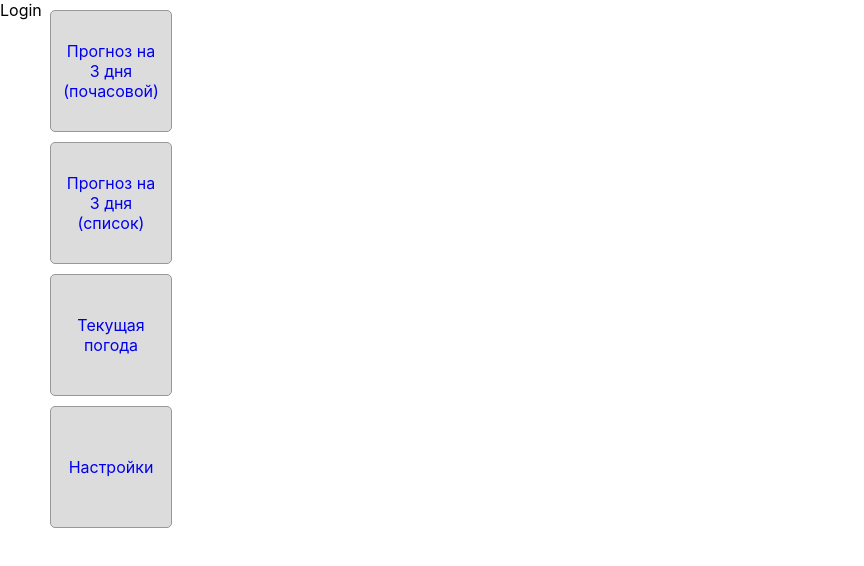
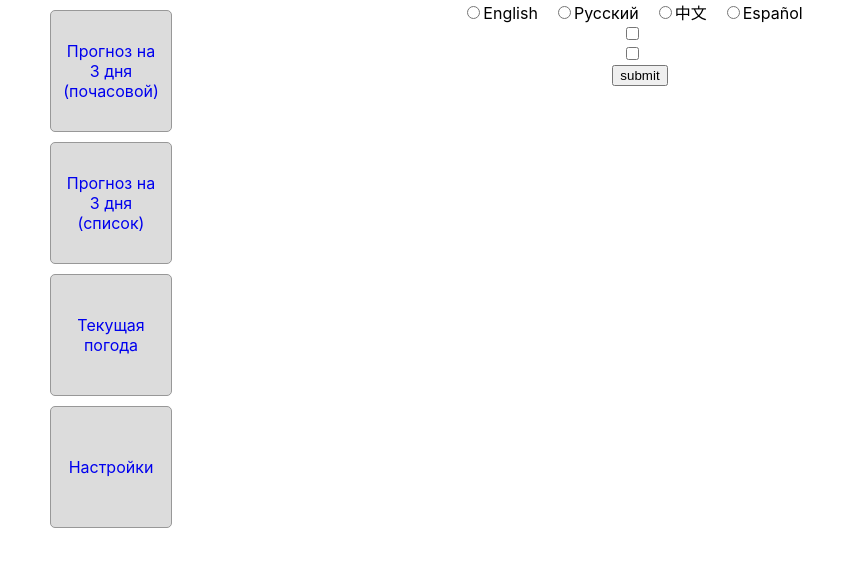
Before and after one commit to valenok31/weather, a React (Create React App) app: page /login in a window 1280 px wide. Shown: the top 566 px of the page, without its empty margins (0-864 px from the left). Built offline with nearby package versions, Linux system fonts and the light colour scheme; no server answers.

Commit message:
- Login
Working version 1.0

```diff
--- a/src/App.js
+++ b/src/App.js
@@ -45,7 +45,6 @@ class App extends React.Component {
                         <Route path='/login' element={<Login/>}/>
                     </Routes>
                 </div>
-
             </div>
         )
     }
--- a/src/components/Login/Login.js
+++ b/src/components/Login/Login.js
@@ -1,9 +1,61 @@
 import React from "react";
+import s from "./Login.module.css";
+import {Formik, Field, Form} from "formik";
 
-class Login extends React.Component{
-    render(){
-        return <div>Login</div>
-}
+class Login extends React.Component {
+    render() {
+        return (<>
+            <Formik
+                initialValues={{
+                    windVisualization: 0,
+                    scaleTemperature: 0,
+                    theme: 0,
+                    language: 0,
+                }}
+                onSubmit={(values) => {
+                    console.log(values)
+
+                }}
+            >
+
+                {({values}) => (
+                    <Form className={s.table}>
+                        <div>
+                            <div>
+                                <label>
+                                    <Field type="radio" name="language" value="en"/>
+                                    English
+                                </label>
+                                <label>
+                                    <Field type="radio" name="language" value="ru"/>
+                                    Русский
+                                </label>
+                                <label>
+                                    <Field type="radio" name="language" value="zh"/>
+                                    中文
+                                </label>
+                                <label>
+                                    <Field type="radio" name="language" value="es"/>
+                                    Español
+                                </label>
+                            </div>
+                            <div>
+                                <label>
+                                    <Field type="checkbox" name="windVisualization"/>
+                                </label>
+                            </div>
+                            <div>
+                                <label>
+                                    <Field type="checkbox" name="scaleTemperature"/>
+                                </label>
+                            </div>
+                            <button type="submit">submit</button>
+                        </div>
+                    </Form>
+                )}
+            </Formik>
+        </>)
+    }
 }
 
 export default Login;
--- /dev/null
+++ b/src/components/Login/Login.module.css
@@ -0,0 +1,17 @@
+.table {
+    display: flex;
+    height: 100vh;
+    margin-top: 0px;
+    text-align: center;
+    justify-content: space-evenly;
+}
+
+
+.forecastday__box {
+    margin: auto;
+    margin-top: 40px;
+    display: grid;
+    grid-template-columns: repeat(3, 1fr);
+    gap: 3px;
+    width: 471px;
+}
```
